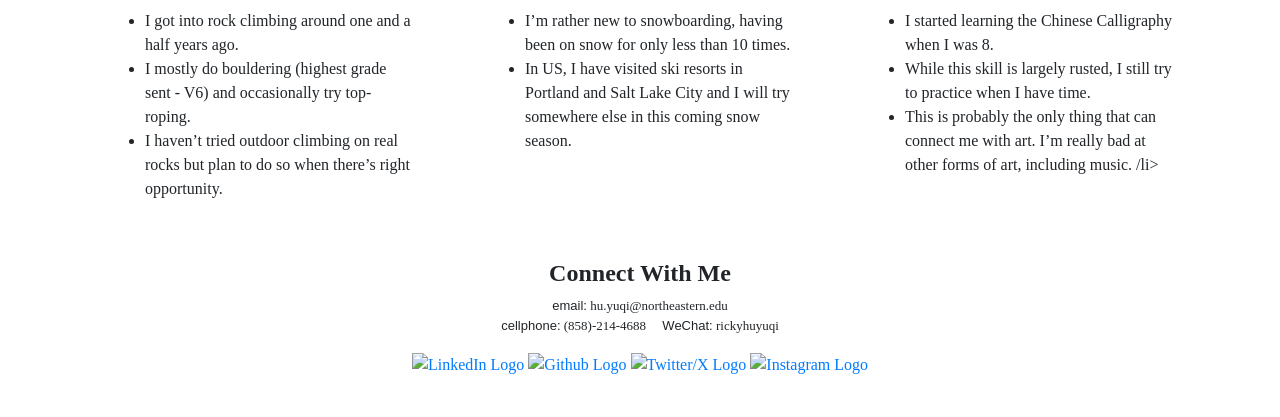
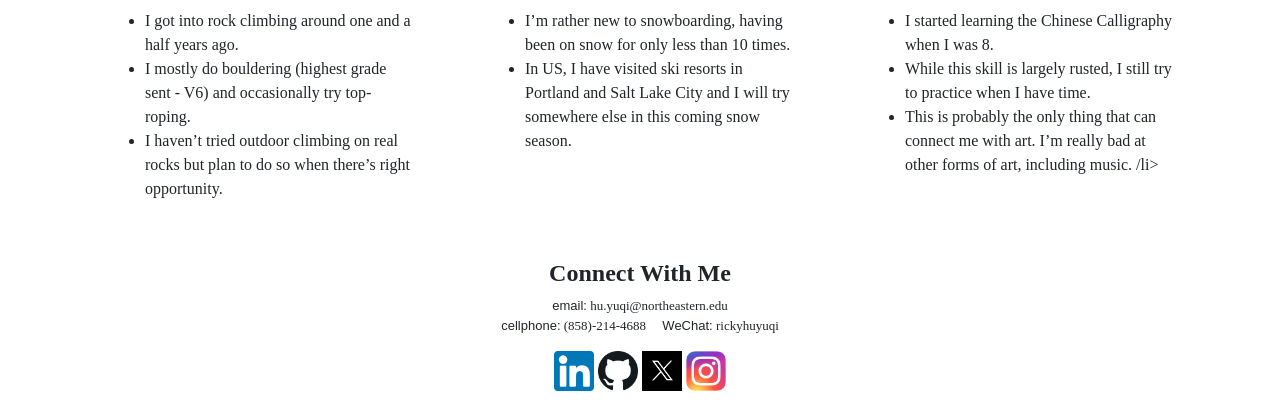
Before and after one commit to yuqihu1103/yuqihu1103.github.io, a website: page pages/hobbies.html in a window 1280 px wide. Shown: the part 417-834 px from the top of the page. Drawn offline with nearby package versions, Linux system fonts and the light colour scheme; a web font is replaced by a local one.

Commit message:
Corrected paths.

```diff
--- a/pages/hobbies.html
+++ b/pages/hobbies.html
@@ -167,17 +167,19 @@
                     <span>WeChat:</span> rickyhuyuqi
                 </p>
                 <a href="https://www.linkedin.com/in/yuqihu1103/"
-                    ><img src="./assets/linkedin_logo.png" alt="LinkedIn Logo"
+                    ><img src="../assets/linkedin_logo.png" alt="LinkedIn Logo"
                 /></a>
                 <a href="https://github.com/yuqihu1103"
-                    ><img src="./assets/github_logo.png" alt="Github Logo"
+                    ><img src="../assets/github_logo.png" alt="Github Logo"
                 /></a>
                 <a href="https://twitter.com/YuqiHu1103"
-                    ><img src="./assets/twitter_logo.webp" alt="Twitter/X Logo"
+                    ><img
+                        src="../assets/twitter_logo.webp"
+                        alt="Twitter/X Logo"
                 /></a>
                 <a href="https://instagram.com/y7hu2022"
                     ><img
-                        src="./assets/instagram_logo.webp"
+                        src="../assets/instagram_logo.webp"
                         alt="Instagram Logo"
                 /></a>
             </div>
```
Also changed, not shown: pages/about_me.html (+6 -4 lines), pages/education.html (+6 -4 lines), pages/projects.html (+6 -4 lines), pages/skills.html (+7 -4 lines).
